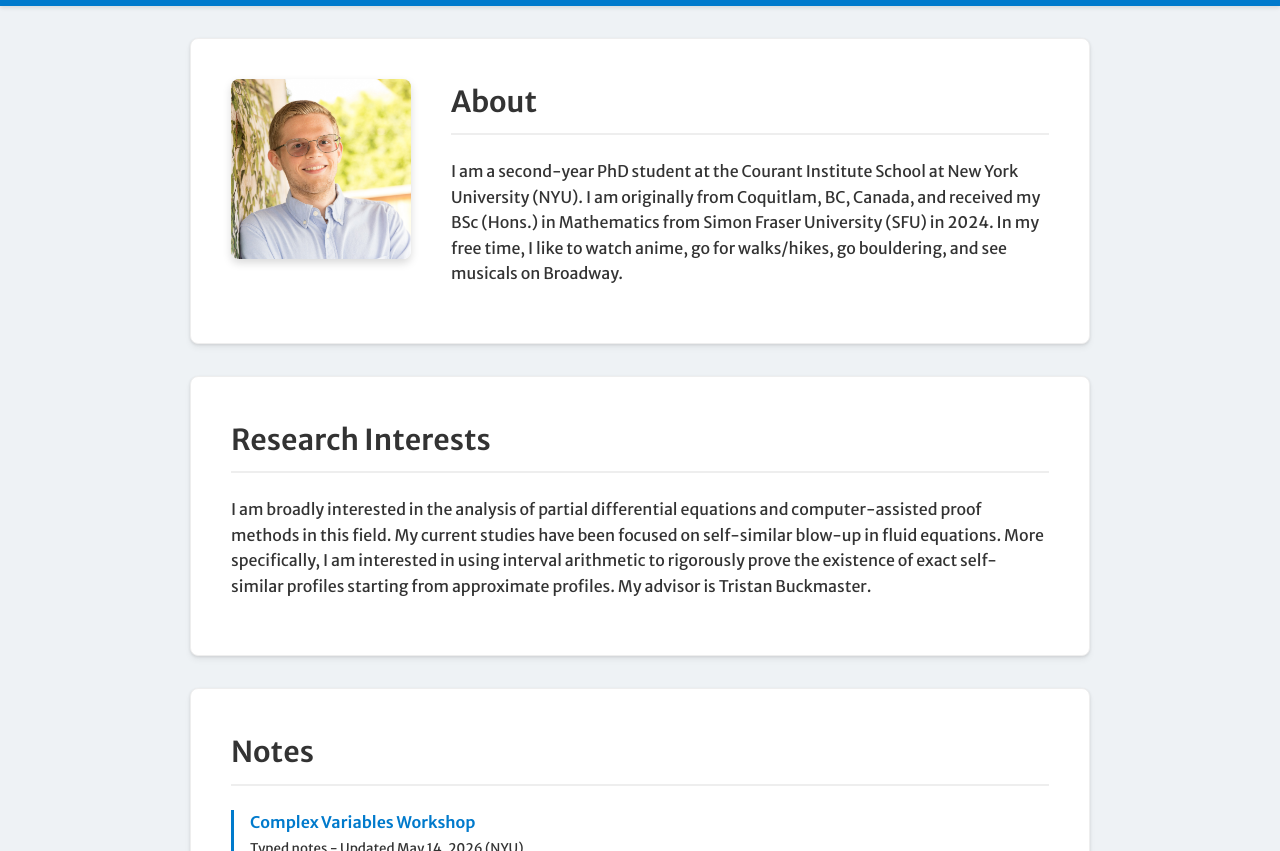
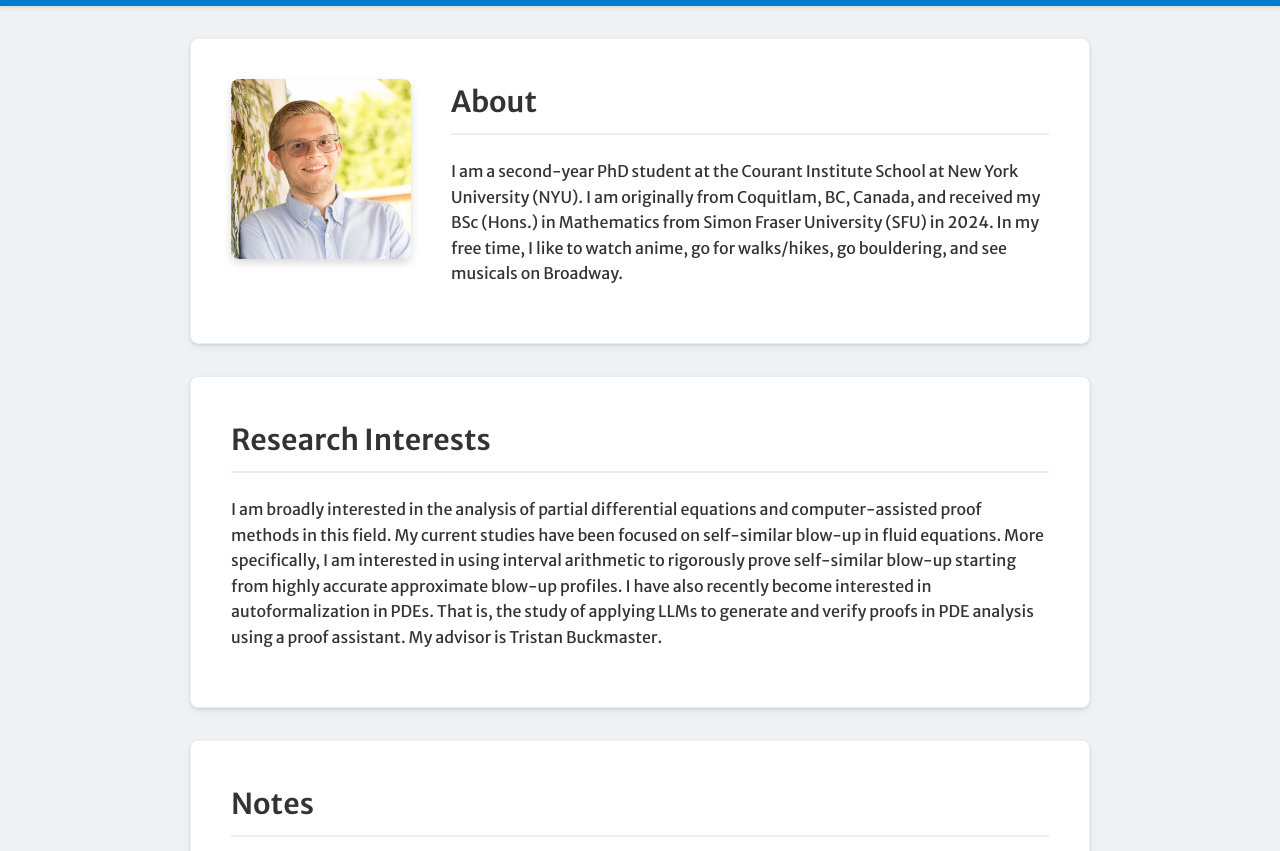
Before and after one commit to graysonrdavis/graysonrdavis.github.io, a plain HTML site: page index.html in a window 1280 px wide. Shown: the part 334-1185 px from the top of the page. Drawn offline with Linux system fonts and the light colour scheme.

Commit message:
updated website

```diff
--- a/index.html
+++ b/index.html
@@ -352,8 +352,10 @@
       <h2>Research Interests</h2>
       <p>I am broadly interested in the analysis of partial differential equations and computer-assisted
         proof methods in this field. My current studies have been focused on self-similar blow-up in fluid equations.
-        More specifically, I am interested in using interval arithmetic to rigorously prove the existence of exact self-similar profiles
-        starting from approximate profiles. My advisor is Tristan Buckmaster.
+        More specifically, I am interested in using interval arithmetic to rigorously prove self-similar blow-up starting from
+        highly accurate approximate blow-up profiles. I have also recently become interested in autoformalization in PDEs.
+        That is, the study of applying LLMs to generate and verify proofs in PDE analysis using a proof assistant.
+        My advisor is Tristan Buckmaster.
       </p>
     </section>
 
```
